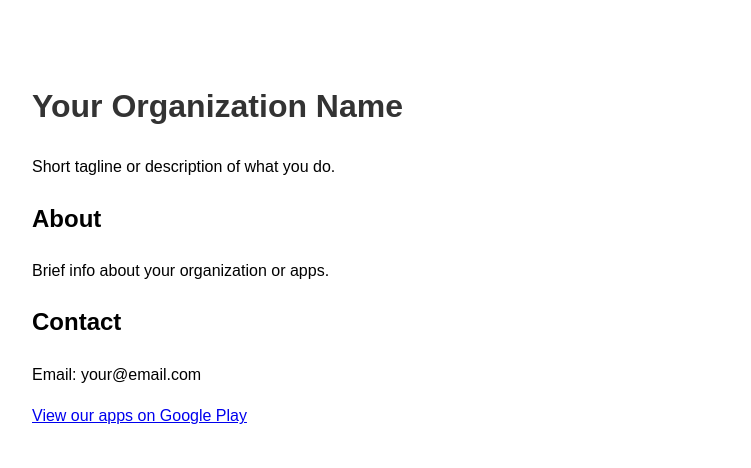
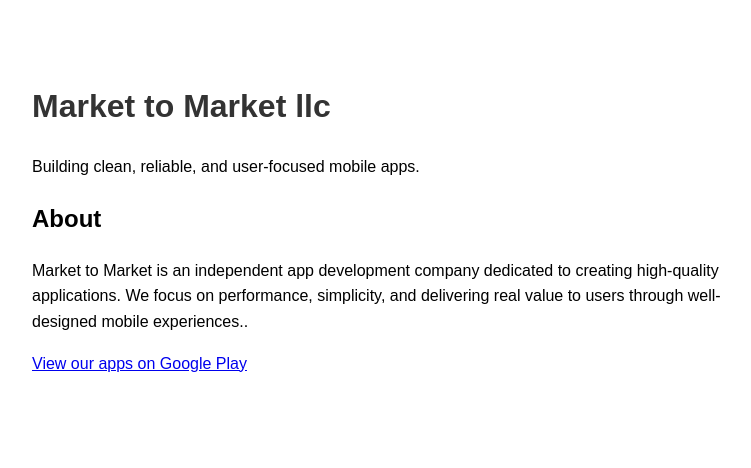
Before and after one commit to claystoneig/claystoneig.github.io, a plain HTML site: page index.html in a window 1280 px wide. Shown: the whole page, without its empty margins (258-1009 px from the left). Drawn offline with Linux system fonts and the light colour scheme.

Commit message:
Update index.html

```diff
--- a/index.html
+++ b/index.html
@@ -2,21 +2,18 @@
 <html lang="en">
 <head>
   <meta charset="UTF-8">
-  <title>Your Organization Name</title>
+  <title>Market to Market llc</title>
   <style>
     body { font-family: Arial, sans-serif; max-width: 700px; margin: 40px auto; padding: 20px; line-height: 1.6; }
     h1 { color: #333; }
   </style>
 </head>
 <body>
-  <h1>Your Organization Name</h1>
-  <p>Short tagline or description of what you do.</p>
+  <h1>Market to Market llc</h1>
+  <p>Building clean, reliable, and user-focused mobile apps.</p>
 
   <h2>About</h2>
-  <p>Brief info about your organization or apps.</p>
-
-  <h2>Contact</h2>
-  <p>Email: your@email.com</p>
+  <p>Market to Market is an independent app development company dedicated to creating high-quality applications. We focus on performance, simplicity, and delivering real value to users through well-designed mobile experiences..</p>
 
   <p><a href="https://play.google.com/store/apps/developer?id=Your+Name+Here">View our apps on Google Play</a></p>
 </body>
```
